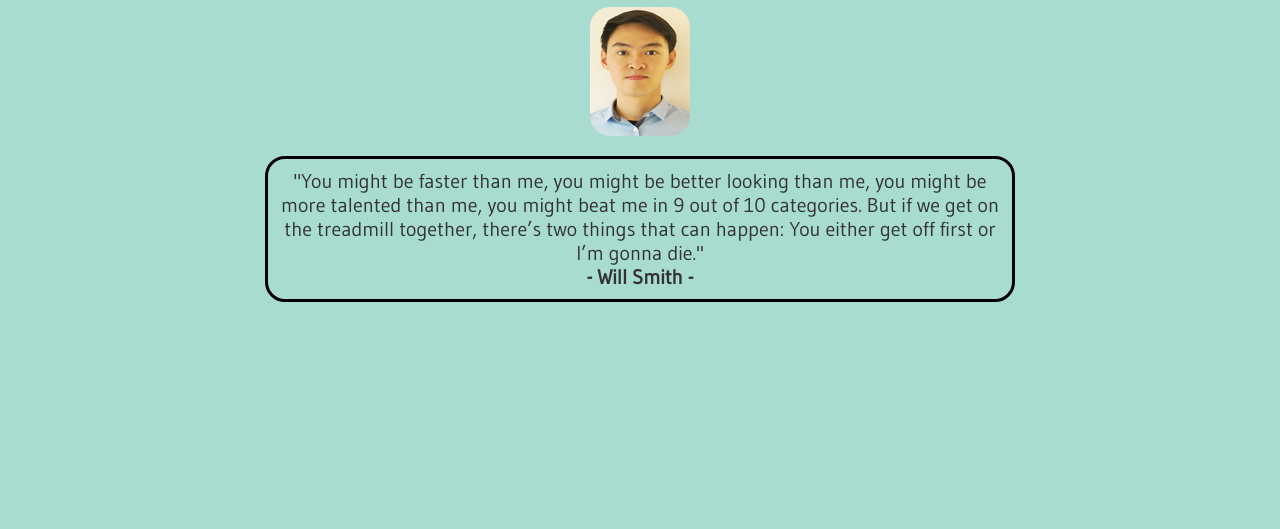
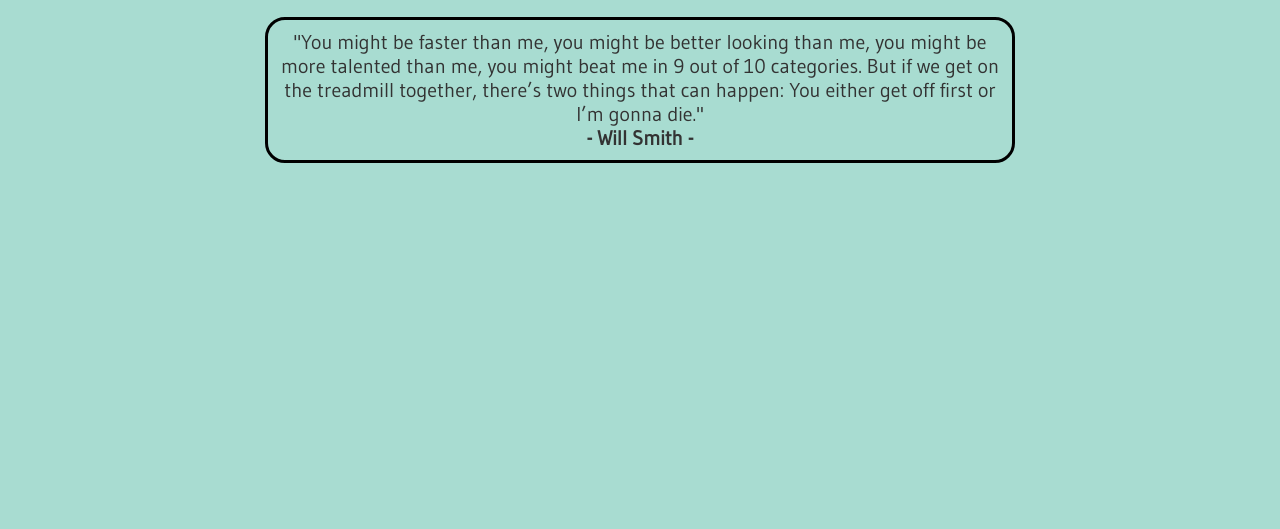
Before and after one commit to helloyuhao/helloyuhao.github.io, a plain HTML site: page about-me.html in a window 1280 px wide. Shown: the part 207-736 px from the top of the page. Drawn offline with nearby package versions, Linux system fonts and the light colour scheme; a web font is replaced by a local one.

Commit message:
About me
Removed profile picture

```diff
--- a/about-me.html
+++ b/about-me.html
@@ -56,7 +56,6 @@
 <div class="jumbotron jumbotron-styles">
 <div class="container">
 <h2 class="about-page-about-me"><img src="images/pokeball.png" width="40px"> About Me <img src="images/pokeball.png" width="40px"></h2>
-<div class="profile-pic-resized"><p><img src="images/profile-pic-resized.png" class="img-responsive" width="100px"></p></div>
 <div class="about-page-quote-div"><p class="about-page-quote"> "You might be faster than me, you might be better looking than me, you might be more talented than me, you might beat me in 9 out of 10 categories. But if we get on the treadmill together, there’s two things that can happen: You either get off first or I’m gonna die." <br> <span> - Will Smith - </span></p></div>
 </div>
 </div>
```
